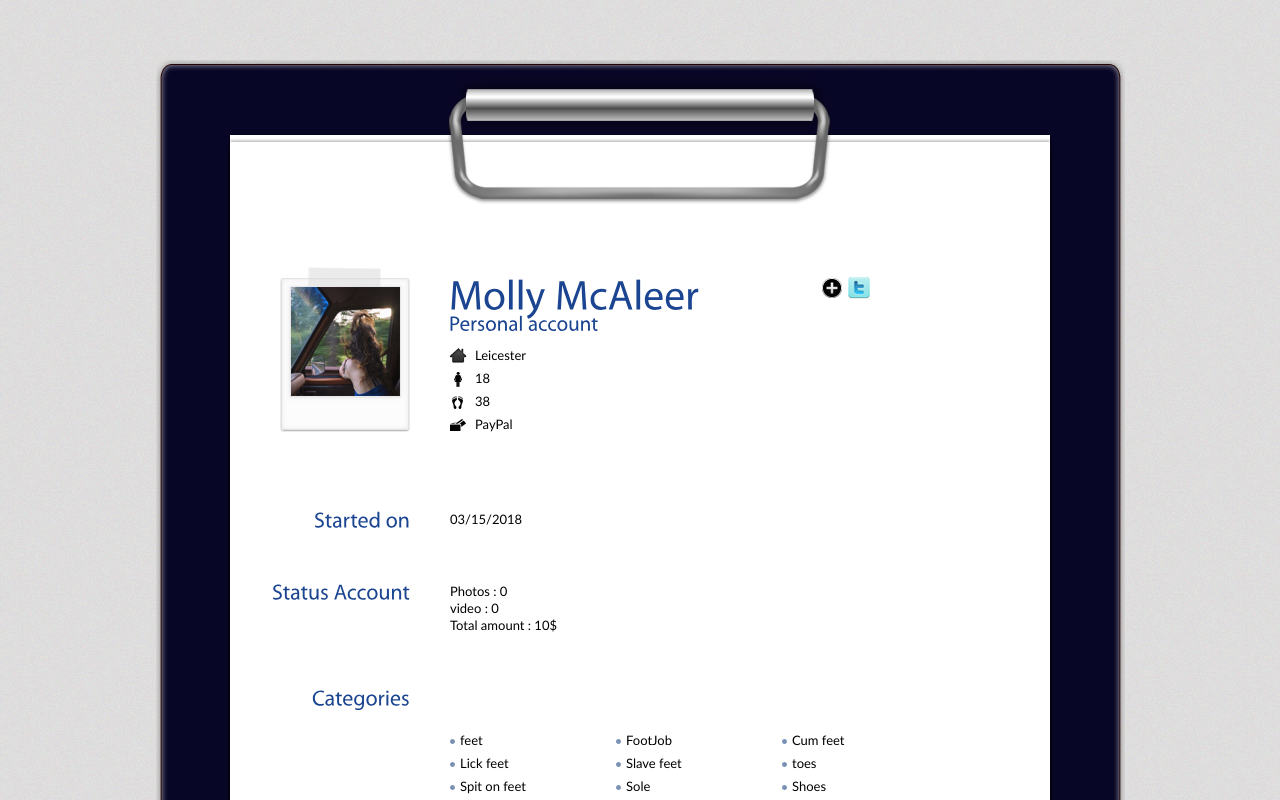
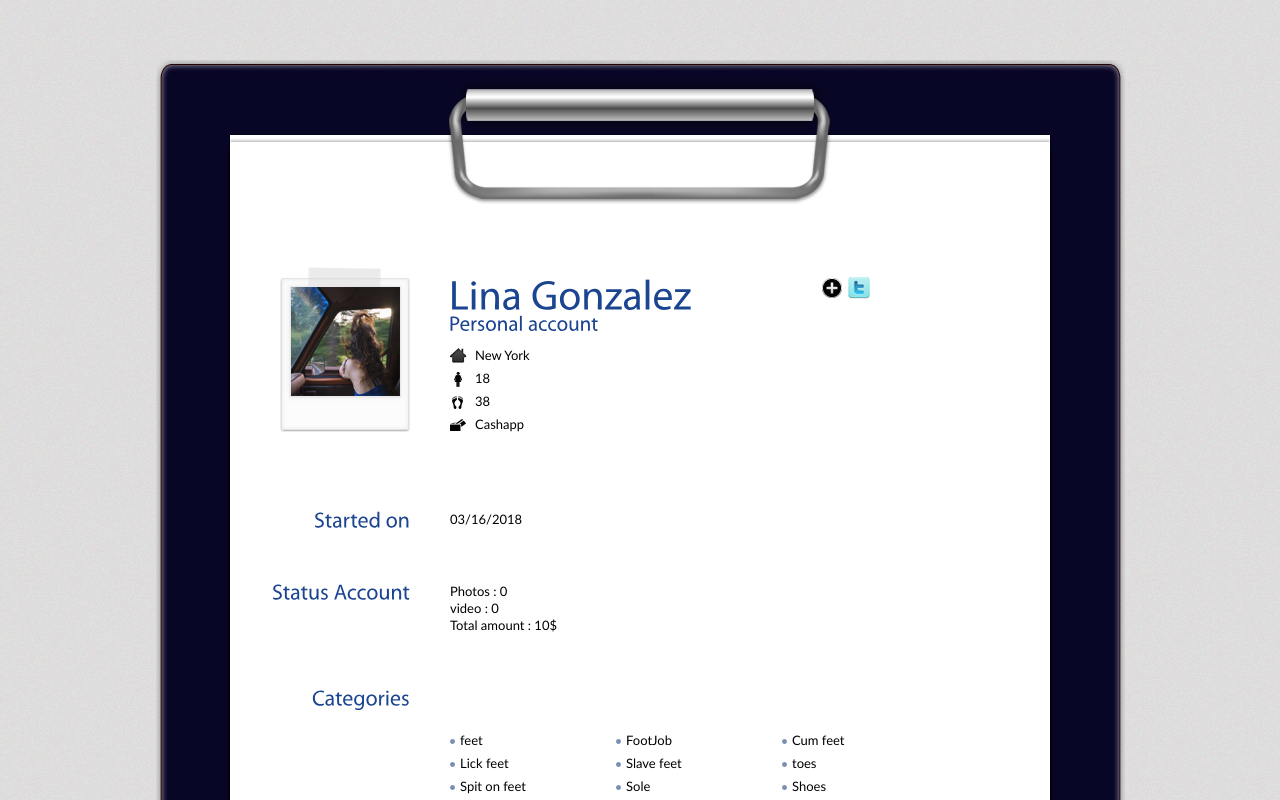
Before and after one commit to MegaFeet/Lina-Gonzalez, a plain HTML site: page index.html in a window 1280 px wide. Shown: the top 800 px of the page. Drawn offline with Linux system fonts and the light colour scheme.

Commit message:
Update index.html

```diff
--- a/index.html
+++ b/index.html
@@ -2,7 +2,7 @@
 <html xmlns="http://www.w3.org/1999/xhtml">
 <head>
 <meta http-equiv="Content-Type" content="text/html; charset=UTF-8" />
-<title>Molly McAleer</title>
+<title>Lina Gonzalez</title>
 <link type="text/css" rel="stylesheet" href="css/blue.css" />
 <link type="text/css" rel="stylesheet" href="css/print.css" media="print"/>
 <!--[if IE 7]>
@@ -37,13 +37,13 @@
           <!-- End Image -->
           <!-- Begin Personal Information -->
           <div class="self">
-            <h1 class="name">Molly McAleer<br />
+            <h1 class="name">Lina Gonzalez<br />
               <span>Personal account</span></h1>
             <ul>
-	      <li class="ad">Leicester</li>
+	      <li class="ad">New York</li>
               <li class="web">18</li>
               <li class="tel"> 38 </li>
-              <li class="mail">PayPal</li>
+              <li class="mail">Cashapp</li>
 
             </ul>
           </div>
@@ -51,7 +51,7 @@
           <!-- Begin Social -->
           <div class="social">
             <ul>
-              <li><a class='north' id="contact" href="https://goo.gl/HtLnPf" title="Contact Me"><img src="images/icn-facebook.jpg" alt="" /></a></li>
+              <li><a class='north' id="contact" href="#" title="Contact Me"><img src="images/icn-facebook.jpg" alt="" /></a></li>
             <li><a class='north' href="https://twitter.com/slave4your" title="Twitter"><img src="images/icn-twitter.jpg" alt="" /></a></li>
 		  </ul>
           </div>
@@ -60,7 +60,7 @@
 
 	    <div class="entry">
           <h2>Started on</h2>
-         <p> 03/15/2018</p>
+         <p> 03/16/2018</p>
 
         </div>
         <!-- Begin 1st Row -->
```
